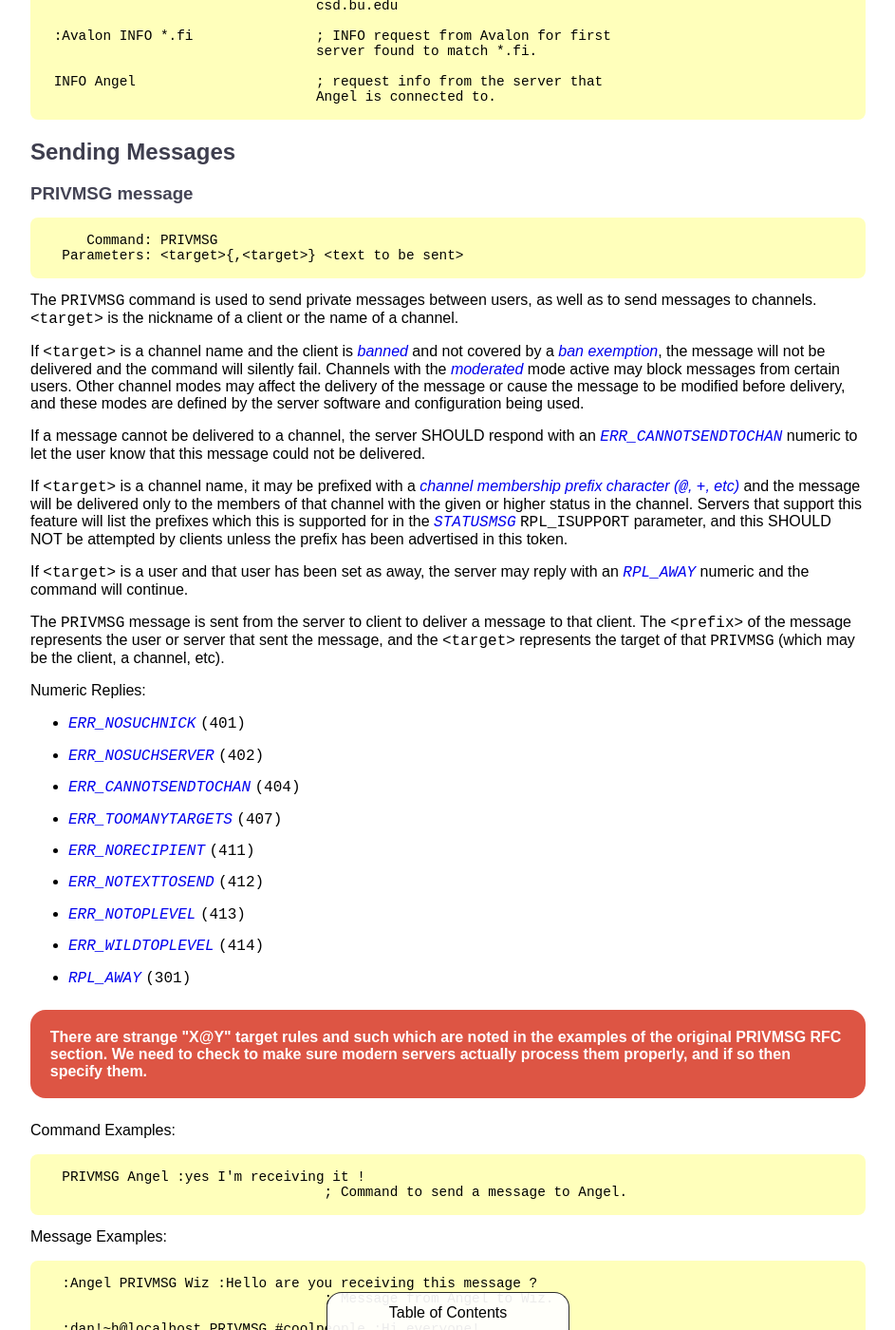
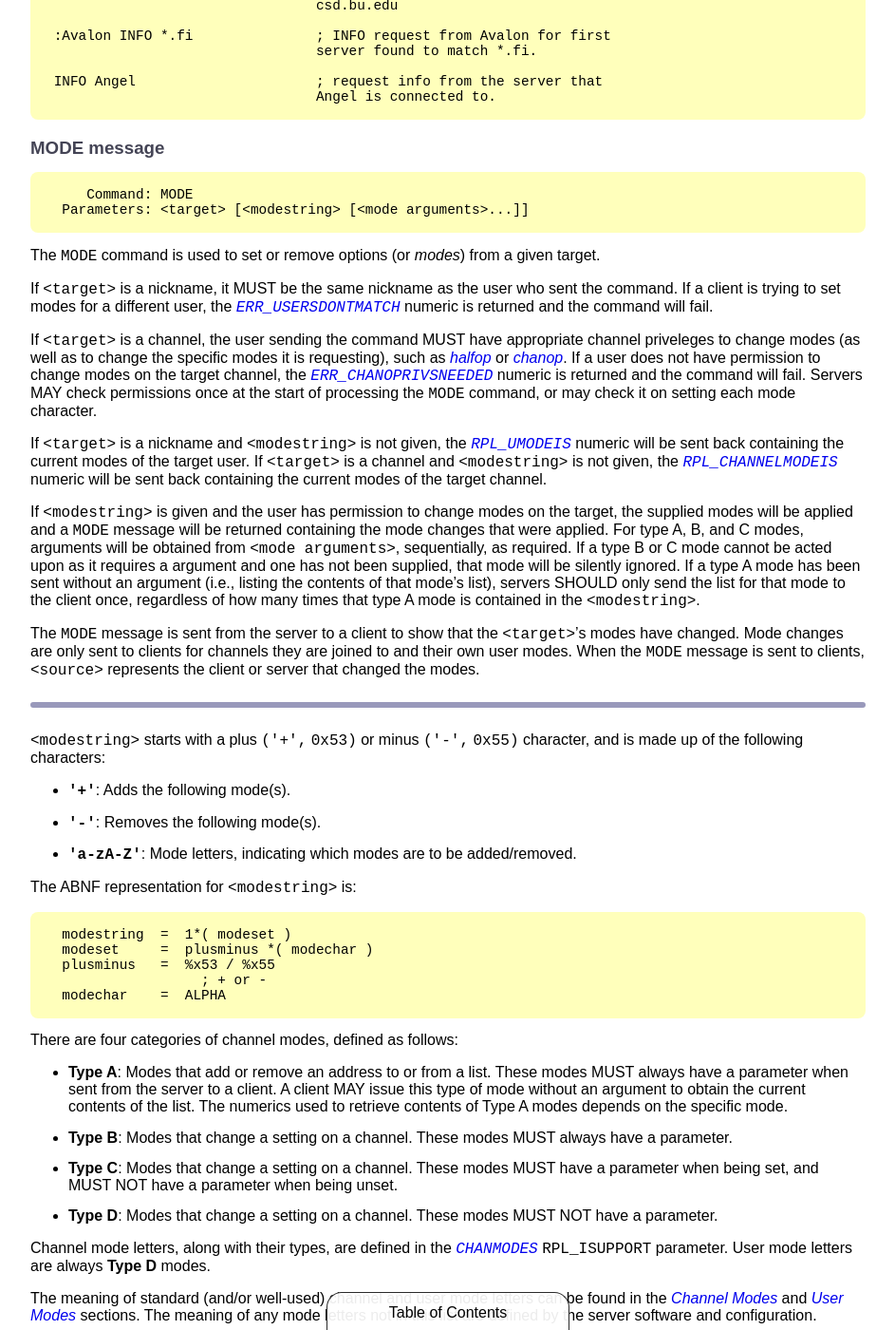
Before and after one commit to ircdocs/modern-irc, a Jekyll site: the page built from index.md, in a window 1280 px wide and 1400 px high, scrolled down 23174 px. Shown: the whole window at 95% size, without its empty margins (168-1111 px from the left). Built offline with Jekyll 4.4.1, drawn with Linux system fonts in a browser that asks for light colours; some of the changed text lies outside the part shown.

Commit message:
MODE: Add initial message

```diff
--- a/index.md
+++ b/index.md
@@ -310,7 +310,7 @@ The extracted message is parsed into the components `tags`, `prefix`, `command`,
 
 The ABNF representation for this is:
 
-      message     =  ["@" tags SPACE ] [ ":" prefix SPACE ] command
+      message     =  [ "@" tags SPACE ] [ ":" prefix SPACE ] command
                      [ params ] crlf
       tags        =  tag *[ ";" tag ]
       tag         =  key [ "=" value ]
@@ -594,7 +594,7 @@ If the client does not send the correct password for the given name, the server
 
 If the client is not connecting from a valid host for the given name, the server replies with an `ERR_NOOPERHOST` message and the request is not successful.
 
-If the supplied name and password are both correct, and the user is connecting from a valid host, the `RPL_YOUREOPER` message is sent to the user. The user will also receive a [`MODE` message](#mode-message) indicating their new user modes, and other messages may be sent.
+If the supplied name and password are both correct, and the user is connecting from a valid host, the `RPL_YOUREOPER` message is sent to the user. The user will also receive a [`MODE`](#mode-message) message indicating their new user modes, and other messages may be sent.
 
 The `<name>` specified by this command is separate to the accounts specified by SASL authentication, and is generally stored in the IRCd configuration.
 
@@ -931,6 +931,70 @@ Command Examples:
      INFO Angel                      ; request info from the server that
                                      Angel is connected to.
 
+### MODE message
+
+         Command: MODE
+      Parameters: <target> [<modestring> [<mode arguments>...]]
+
+The `MODE` command is used to set or remove options (or *modes*) from a given target.
+
+If `<target>` is a nickname, it MUST be the same nickname as the user who sent the command. If a client is trying to set modes for a different user, the [`ERR_USERSDONTMATCH`](#errusersdontmatch-502) numeric is returned and the command will fail.
+
+If `<target>` is a channel, the user sending the command MUST have appropriate channel priveleges to change modes (as well as to change the specific modes it is requesting), such as [halfop](#halfop-prefix) or [chanop](#operator-prefix). If a user does not have permission to change modes on the target channel, the [`ERR_CHANOPRIVSNEEDED`](#errchanoprivsneeded-482) numeric is returned and the command will fail. Servers MAY check permissions once at the start of processing the `MODE` command, or may check it on setting each mode character.
+
+If `<target>` is a nickname and `<modestring>` is not given, the [`RPL_UMODEIS`](#rplumodeis-221) numeric will be sent back containing the current modes of the target user. If `<target>` is a channel and `<modestring>` is not given, the [`RPL_CHANNELMODEIS`](#rplchannelmodeis-324) numeric will be sent back containing the current modes of the target channel.
+
+If `<modestring>` is given and the user has permission to change modes on the target, the supplied modes will be applied and a `MODE` message will be returned containing the mode changes that were applied. For type A, B, and C modes, arguments will be obtained from `<mode arguments>`, sequentially, as required. If a type B or C mode cannot be acted upon as it requires a argument and one has not been supplied, that mode will be silently ignored. If a type A mode has been sent without an argument (i.e., listing the contents of that mode's list), servers SHOULD only send the list for that mode to the client once, regardless of how many times that type A mode is contained in the `<modestring>`.
+
+The `MODE` message is sent from the server to a client to show that the `<target>`'s modes have changed. Mode changes are only sent to clients for channels they are joined to and their own user modes. When the `MODE` message is sent to clients, `<source>` represents the client or server that changed the modes.
+
+---
+
+`<modestring>` starts with a plus `('+',` `0x53)` or minus `('-',` `0x55)` character, and is made up of the following characters:
+
+* **`'+'`**: Adds the following mode(s).
+* **`'-'`**: Removes the following mode(s).
+* **`'a-zA-Z'`**: Mode letters, indicating which modes are to be added/removed.
+
+The ABNF representation for `<modestring>` is:
+
+      modestring  =  1*( modeset )
+      modeset     =  plusminus *( modechar )
+      plusminus   =  %x53 / %x55
+                       ; + or -
+      modechar    =  ALPHA
+
+There are four categories of channel modes, defined as follows:
+
+* **Type A**: Modes that add or remove an address to or from a list. These modes MUST always have a parameter when sent from the server to a client. A client MAY issue this type of mode without an argument to obtain the current contents of the list. The numerics used to retrieve contents of Type A modes depends on the specific mode.
+* **Type B**: Modes that change a setting on a channel. These modes MUST always have a parameter.
+* **Type C**: Modes that change a setting on a channel. These modes MUST have a parameter when being set, and MUST NOT have a parameter when being unset.
+* **Type D**: Modes that change a setting on a channel. These modes MUST NOT have a parameter.
+
+Channel mode letters, along with their types, are defined in the [`CHANMODES`](#chanmodes-parameter) `RPL_ISUPPORT` parameter. User mode letters are always **Type D** modes.
+
+The meaning of standard (and/or well-used) channel and user mode letters can be found in the [Channel Modes](#channel-modes) and [User Modes](#user-modes) sections. The meaning of any mode letters not in this list are defined by the server software and configuration.
+
+Command Examples:
+
+      MODE dan +i                     ; Setting the "invisible" user mode on dan.
+
+      MODE #foobar +mb *@127.0.0.1    ; Setting the "moderated" channel mode and
+                                      adding the "*@127.0.0.1" mask to the ban
+                                      list of the #foobar channel.
+
+Message Examples:
+
+      :dan!~h@localhost MODE #foobar -bl+i *@192.168.0.1
+                                      ; dan unbanned the "*@192.168.0.1" mask,
+                                      removed the client limit from, and set the
+                                      #foobar channel to invite-only.
+
+      :irc.example.com MODE #foobar +o bunny
+                                      ; The irc.example.com server gave channel
+                                      operator priveleges to bunny on #foobar.
+
+
 ## Sending Messages
 
 ### PRIVMSG message
@@ -1026,7 +1090,7 @@ If a user has this mode, this indicates that they are a server [operator](#opera
 
 ### Registered User Mode
 
-This mode is widely-used, and the mode letter used for it is typically `"+r"`. The character used for this mode may vary depending on server software and configuration.
+This mode is widely-used, and the mode letter used for it is typically `"+r"`. The character used for this mode, and whether it exists at all, may vary depending on server software and configuration.
 
 If a user has this mode, this indicates that they have logged into a user account.
 
@@ -1104,6 +1168,22 @@ This mode is standard, and the mode letter used for it is `"+s"`.
 This channel mode controls whether the channel is 'secret', and does not have any value.
 
 A channel that is set to secret will not show up in responses to the [`LIST`](#list-message) or [`NAMES`](#names-message) command unless the client sending the command is joined to the channel. Likewise, secret channels will not show up in the [`RPL_WHOISCHANNELS`](#rplwhoischannels-319) numeric unless the user the numeric is being sent to is joined to that channel.
+
+### Protected Topic Mode
+
+This mode is standard, and the mode letter used for it is `"+t"`.
+
+This channel mode controls whether channel priveleges are required to set the topic, and does not have any value.
+
+If this mode is enabled, users must have channel priveledges such as [halfop](#halfop-prefix) or [operator](#operator-prefix) status in order to change the topic of a channel. In a channel that does not have this mode enabled, anyone may set the topic of the channel using the [`TOPIC`](#topic-message) command.
+
+### No External Messages Mode
+
+This mode is standard, and the mode letter used for it is `"+n"`.
+
+This channel mode controls whether users who are not joined to the channel can send messages to it, and does not have any value.
+
+If this mode is enabled, users MUST be joined to the channel in order to send [private messages](#privmsg-message) and [notices](#notice-message) to the channel. If this mode is enabled and they try to send one of these to a channel they are not joined to, they will receive an [`ERR_CANNOTSENDTOCHAN`](#errcannotsendtochan-404) numeric and the message will not be sent to that channel.
 
 ## Channel Membership Prefixes
 
@@ -1339,18 +1419,13 @@ Examples:
 
 ### `CHANMODES` Parameter
 
-      Format: CHANMODES=A,B,C,D
-
-The `CHANMODES` parameter specifies the channel modes available and which types of arguments they do or do not take when using them with the [`MODE` command](#mode-message).
-
-There are four categories of channel modes, defined as follows:
-
-* **Type A**: Modes that add or remove an address to or from a list. These modes MUST always have a parameter when sent from the server to a client. A client MAY issue this type of mode without an argument to obtain the current contents of the list.
-* **Type B**: Modes that change a setting on a channel. These modes MUST always have a parameter.
-* **Type C**: Modes that change a setting on a channel. These modes MUST have a parameter when being set, and MUST NOT have a parameter when being unset.
-* **Type D**: Modes that change a setting on a channel. These modes MUST NOT have a parameter.
-
-To allow for future extensions, a server MAY send additional types, delimited by a comma `(',',` `0x2C)`. However, server authors SHOULD NOT extend this parameter in this way without good reason, and SHOULD CONSIDER whether their mode would work as one of the existing types instead. The behaviour of any additional types is undefined.
+      Format: CHANMODES=A,B,C,D[,X,Y...]
+
+The `CHANMODES` parameter specifies the channel modes available and which types of arguments they do or do not take when using them with the [`MODE`](#mode-message) command.
+
+The value lists the channel mode letters of **Type A**, **B**, **C**, and **D**, delimited by a comma `(',',` `0x2C)`. The channel mode types are defined in the the [`MODE`](#mode-message) message description.
+
+To allow for future extensions, a server MAY send additional types, delimited by a comma `(',',` `0x2C)`. However, server authors SHOULD NOT extend this parameter without good reason, and SHOULD CONSIDER whether their mode would work as one of the existing types instead. The behaviour of any additional types is undefined.
 
 Server MUST NOT list modes in this parameter that are also advertised in the [`PREFIX`](#prefix-parameter) parameter. However, modes within the [`PREFIX`](#prefix-parameter) parameter may be treated as type B modes.
 
```
